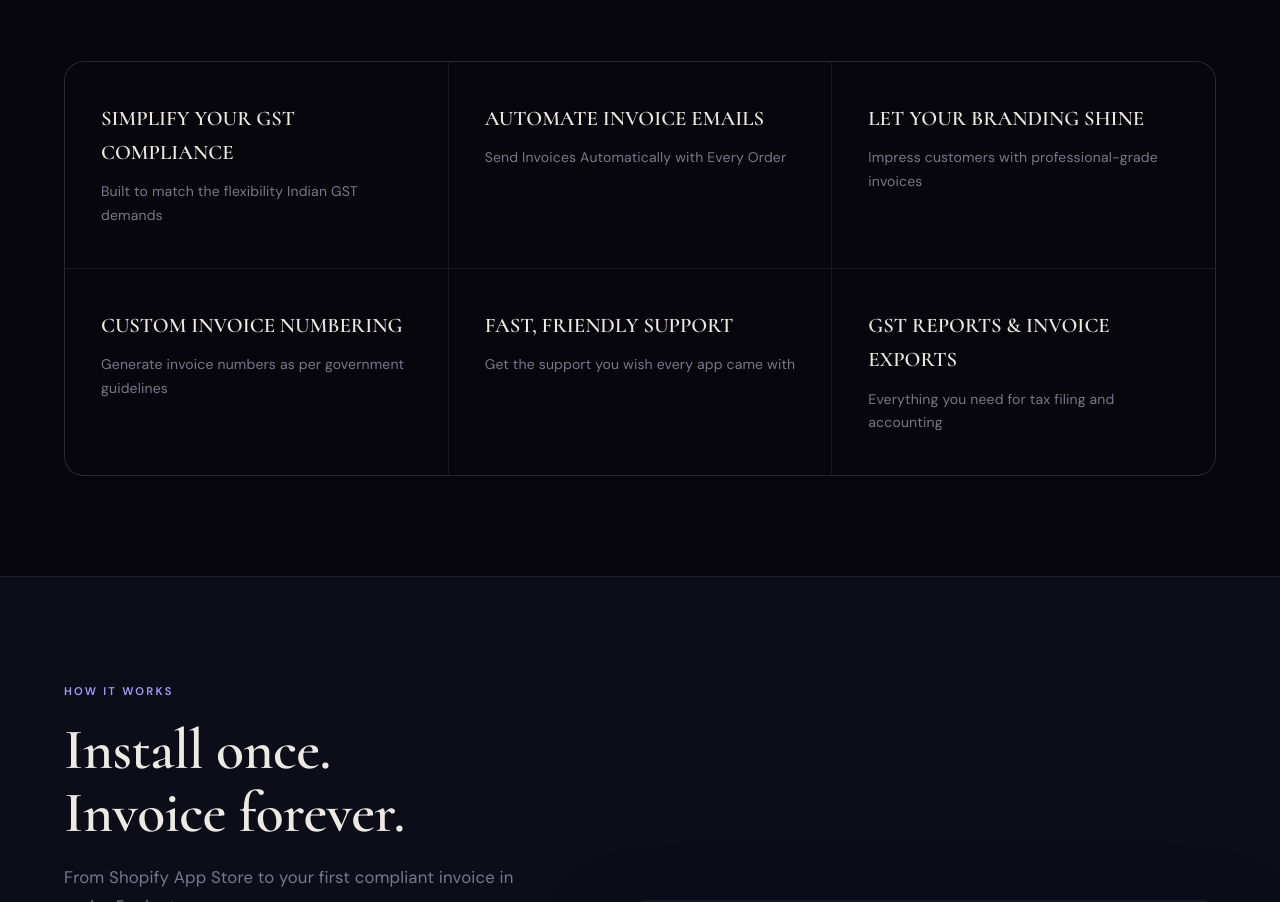
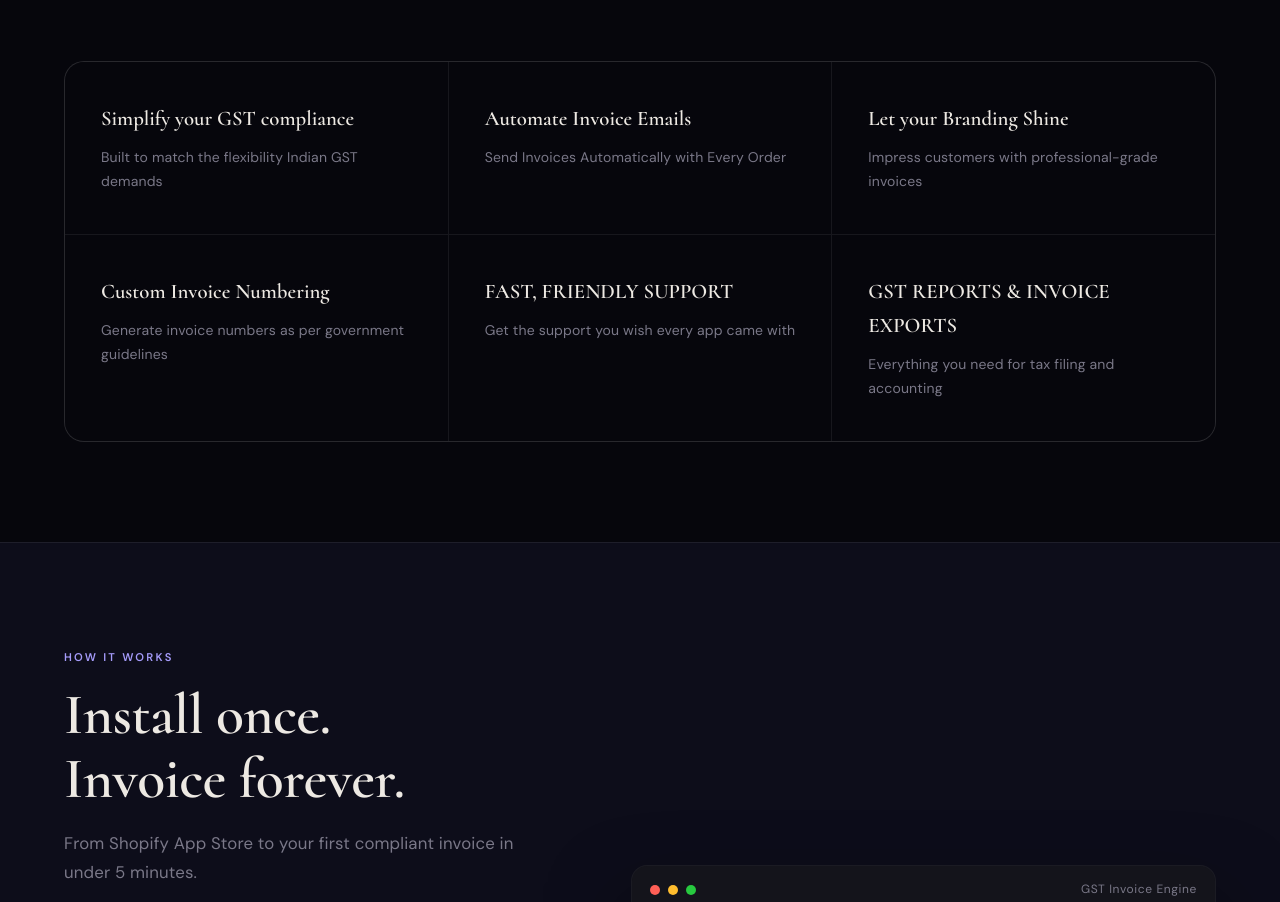
Before and after one commit to Warp-Studio/warp-website, a plain HTML site: page index.html in a window 1280 px wide. Shown: the part 2121-3023 px from the top of the page. Drawn offline with Linux system fonts and the light colour scheme.

Commit message:
Update index.html

```diff
--- a/index.html
+++ b/index.html
@@ -1578,22 +1578,22 @@
     <div class="features-grid reveal">
       <div class="feat-card">
         <!-- <div class="feat-icon" style="background:rgba(123,110,246,0.12);">🧮</div> -->
-        <div class="feat-title">SIMPLIFY YOUR GST COMPLIANCE</div>
+        <div class="feat-title">Simplify your GST compliance</div>
         <div class="feat-desc">Built to match the flexibility Indian GST demands</div>
       </div>
       <div class="feat-card">
         <!-- <div class="feat-icon" style="background:rgba(232,197,74,0.12);">🪪</div> -->
-        <div class="feat-title">AUTOMATE INVOICE EMAILS</div>
+        <div class="feat-title">Automate Invoice Emails</div>
         <div class="feat-desc">Send Invoices Automatically with Every Order</div>
       </div>
       <div class="feat-card">
         <!-- <div class="feat-icon" style="background:rgba(74,222,128,0.12);">📄</div> -->
-        <div class="feat-title">LET YOUR BRANDING SHINE</div>
+        <div class="feat-title">Let your Branding Shine</div>
         <div class="feat-desc">Impress customers with professional-grade invoices</div>
       </div>
       <div class="feat-card">
         <!-- <div class="feat-icon" style="background:rgba(251,113,133,0.12);">🔢</div> -->
-        <div class="feat-title">CUSTOM INVOICE NUMBERING</div>
+        <div class="feat-title">Custom Invoice Numbering</div>
         <div class="feat-desc">Generate invoice numbers as per government guidelines</div>
       </div>
       <div class="feat-card">
```
